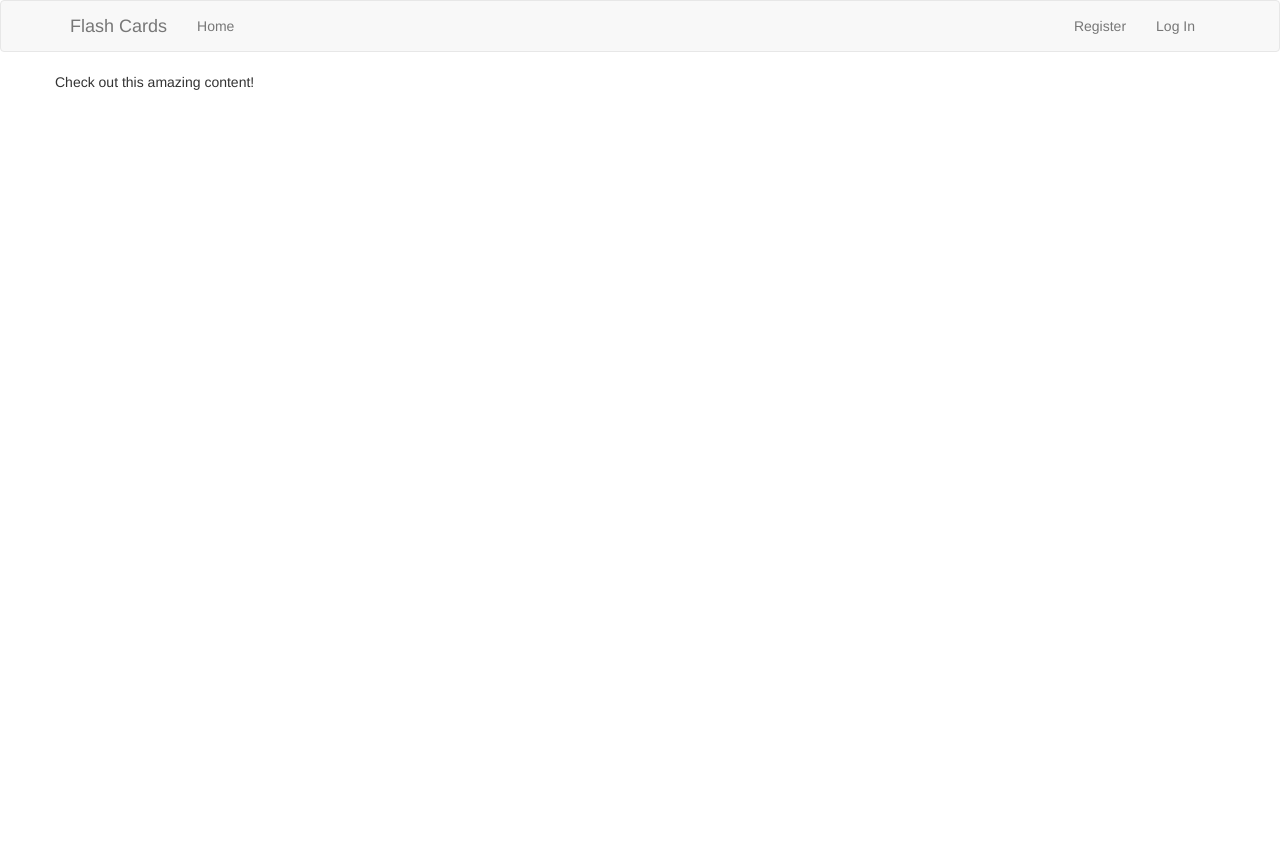
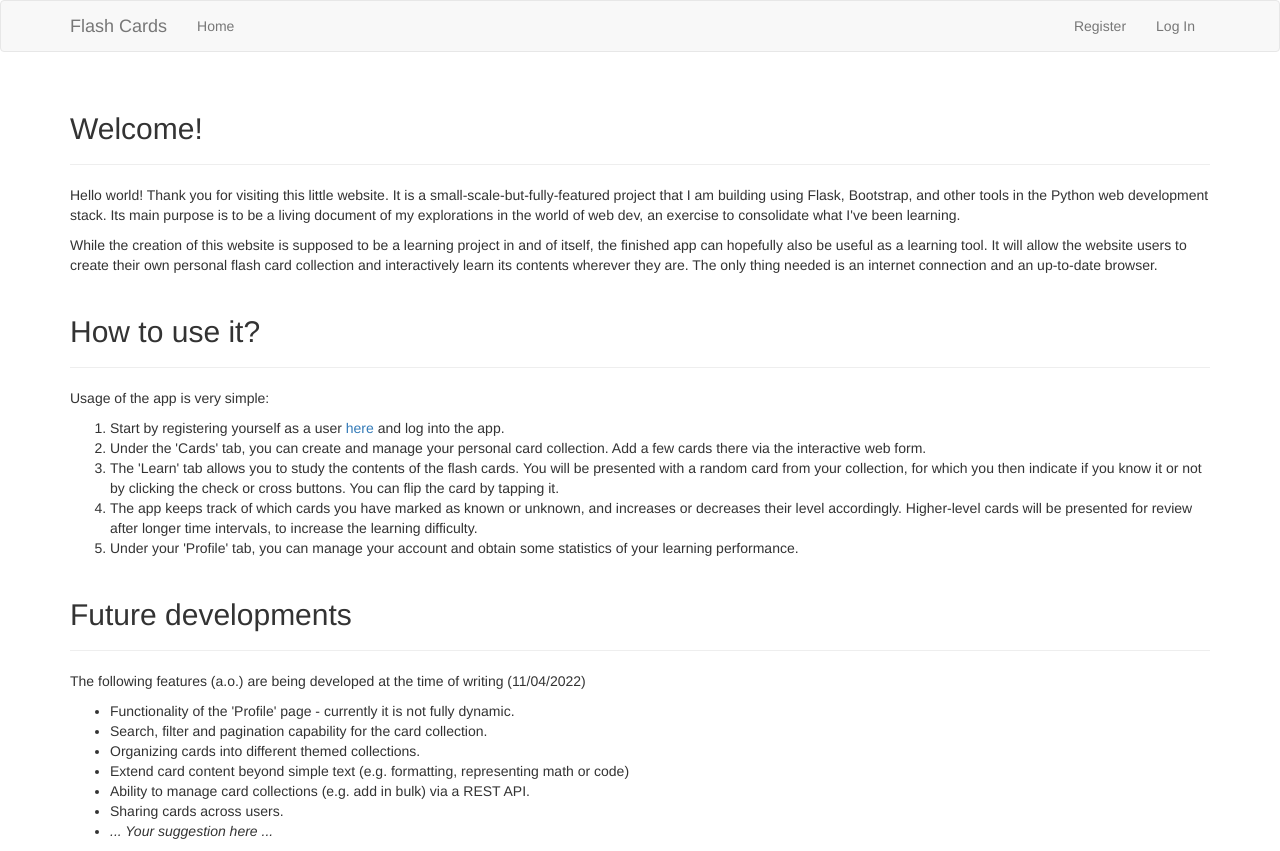
Before and after one commit to sanderdedoncker/flash-card-website, a Flask app: page / in a window 1280 px wide. Before the commit the page ends 90 px from the top, so only its background shows below. Run offline with Flask 2, Linux system fonts and the light colour scheme; some libraries are stand-ins or nearby versions.

Commit message:
Give some explanations on the home page

```diff
--- a/application/home/templates/index.html
+++ b/application/home/templates/index.html
@@ -3,8 +3,79 @@
 
 {% block app_content %}
 <div class="container">
-    <div class="row">
-        Check out this amazing content!
+    <div class="page-header">
+        <h2>Welcome!</h2>
+    </div>
+    <div>
+        <p>
+            Hello world! Thank you for visiting this little website. It is a small-scale-but-fully-featured project that I am building using Flask,
+            Bootstrap, and other tools in the Python web development stack. Its main purpose is to be a living document of
+            my explorations in the world of web dev, an exercise to consolidate what I've been learning.
+        </p>
+        <p>
+            While the creation of this website is supposed to be a learning project in and of itself, the finished app
+            can hopefully also be useful as a learning tool. It will allow the website users to create their own
+            personal flash card collection and interactively learn its contents wherever they are. The only thing needed
+            is an internet connection and an up-to-date browser.
+        </p>
+    </div>
+       <div class="page-header">
+        <h2>How to use it?</h2>
+    </div>
+    <div>
+        <p>Usage of the app is very simple:</p>
+        <ol>
+            <li>
+                Start by registering yourself as a user <a href="{{ url_for('auth.register') }}">here</a> and log into the app.
+            </li>
+            <li>
+                Under the 'Cards' tab, you can create and manage your personal card collection. Add a few cards there via the
+                interactive web form.
+            </li>
+            <li>
+                The 'Learn' tab allows you to study the contents of the flash cards. You will be presented
+                with a random card from your collection, for which you then indicate if you know it or not by clicking
+                the check or cross buttons. You can flip the card by tapping it.
+            </li>
+            <li>
+                The app keeps track of which cards you have marked as known or unknown, and increases or decreases their
+                level accordingly. Higher-level cards will be presented for review after longer time intervals, to
+                increase the learning difficulty.
+            </li>
+            <li>
+                Under your 'Profile' tab, you can manage your account and obtain some statistics of your learning
+                performance.
+            </li>
+        </ol>
+    </div>
+    <div class="page-header">
+        <h2>Future developments</h2>
+    </div>
+    <div>
+        <p>The following features (a.o.) are being developed at the time of writing (11/04/2022)</p>
+        <ul>
+            <li>
+                Functionality of the 'Profile' page - currently it is not fully dynamic.
+            </li>
+            <li>
+                Search, filter and pagination capability for the card collection.
+            </li>
+            <li>
+                Organizing cards into different themed collections.
+            </li>
+            <li>
+                Extend card content beyond simple text (e.g. formatting, representing math or code)
+            </li>
+            <li>
+                Ability to manage card collections (e.g. add in bulk) via a REST API.
+            </li>
+            <li>
+                Sharing cards across users.
+            </li>
+            <li>
+                <em>... Your suggestion here ...</em>
+            </li>
+        </ul>
     </div>
 </div>
 {% endblock %}
```
